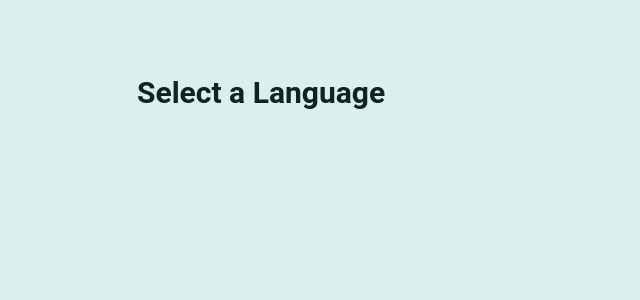
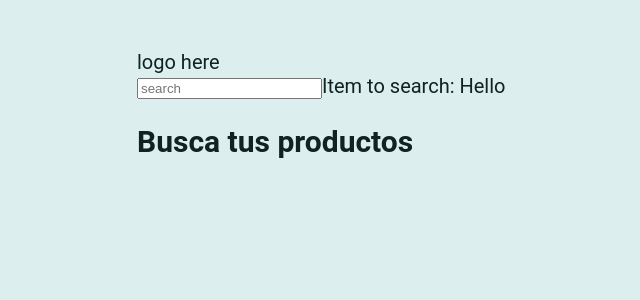
Before and after one commit to diegoferhu/test-meli, a React app: page / in a window 1280 px wide. Shown: the top 300 px of the page, without its empty margins (3-643 px from the left). Built offline with nearby package versions, Linux system fonts and the light colour scheme; the HTML template or start-up script is replaced by a standard one.

Commit message:
:boom: Get data from api

```diff
--- a/src/shared/App.js
+++ b/src/shared/App.js
@@ -3,11 +3,14 @@ import routes from "./routes";
 import { Route, Routes } from "react-router-dom";
 import NoMatch from "./components/NoMatch";
 import "./styles.css";
+import Header from "./components/Header";
+import Layout from "./components/Layout";
 
 export default function App({ serverData = null }) {
   return (
     <React.Fragment>
       <div className="container">
+        <Layout>
           <Routes>
             {routes.map(({ path, fetchInitialData, component: C }) => (
               <Route
@@ -20,6 +23,7 @@ export default function App({ serverData = null }) {
             ))}
             <Route path="*" element={<NoMatch />} />
           </Routes>
+        </Layout>
       </div>
     </React.Fragment>
   );
--- a/src/shared/api.js
+++ b/src/shared/api.js
@@ -1,13 +1,20 @@
-import fetch from 'isomorphic-fetch'
+import fetch from "isomorphic-fetch";
 
-export function fetchPopularRepos (language = 'all') {
-  const encodedURI = encodeURI(`https://api.github.com/search/repositories?q=stars:>1+language:${language}&sort=stars&order=desc&type=Repositories`)
+export function fetchItems(item) {
+  console.log("fetchItems", item);
+  const encodedURI = encodeURI(
+    `https://api.mercadolibre.com/sites/MLA/search?q=:${item}&limit=4`
+  );
 
   return fetch(encodedURI)
     .then((data) => data.json())
-    .then((repos) => repos.items)
+    .then((items) => {
+      const size = 4;
+      items = items.results.slice(0, size);
+      return items;
+    })
     .catch((error) => {
-      console.warn(error)
-      return null
+      console.warn(error);
+      return null;
     });
 }
--- /dev/null
+++ b/src/shared/components/Header.js
@@ -0,0 +1,13 @@
+import React from "react";
+import Search from "./Search";
+
+const Header = () => {
+  return (
+    <div className="header">
+      <div> logo here</div>
+      <Search />
+    </div>
+  );
+};
+
+export default Header;
--- a/src/shared/components/Home.js
+++ b/src/shared/components/Home.js
@@ -1,5 +1,5 @@
 import * as React from "react";
 
 export default function Home() {
-  return <h2>Select a Language</h2>;
+  return <h2>Busca tus productos</h2>;
 }
--- /dev/null
+++ b/src/shared/components/ItemsList.js
@@ -0,0 +1,52 @@
+import * as React from "react";
+import { useSearchParams } from "react-router-dom";
+import { NavLink } from "react-router-dom";
+
+export default function ItemsList({ fetchInitialData, data }) {
+  let [searchParams, setSearchParams] = useSearchParams();
+  const [items, setItems] = React.useState(() => {
+    return __isBrowser__ ? window.__INITIAL_DATA__ : data;
+  });
+
+  const [loading, setLoading] = React.useState(items ? false : true);
+
+  const fetchNewRepos = React.useRef(items ? false : true);
+
+  const id = searchParams.get("search");
+
+  React.useEffect(() => {
+    if (fetchNewRepos.current === true) {
+      setLoading(true);
+
+      fetchInitialData(id).then((items) => {
+        setItems(items);
+        setLoading(false);
+      });
+    } else {
+      fetchNewRepos.current = true;
+    }
+  }, [id, fetchNewRepos]);
+
+  if (loading === true) {
+    return <i className="loading">?????</i>;
+  }
+  console.log("items", items);
+  return (
+    <div className="items-list">
+      {items.map((item) => (
+        <div key={`item-${item.id}`}>
+          <NavLink to={`/items/${item.id}`}>
+            <div>
+              <p>{item.thumbnail}</p>
+            </div>
+            <div>
+              <p>{item.price}</p>
+              <p>{item.title}</p>
+              <p>------------</p>
+            </div>
+          </NavLink>
+        </div>
+      ))}
+    </div>
+  );
+}
--- /dev/null
+++ b/src/shared/components/Layout.js
@@ -0,0 +1,12 @@
+import React from "react";
+import Header from "../components/Header";
+const Layout = ({ children }) => {
+  return (
+    <div className="layout">
+      <Header />
+      {children}
+    </div>
+  );
+};
+
+export default Layout;
--- /dev/null
+++ b/src/shared/components/Search.js
@@ -0,0 +1,30 @@
+import React, { useState, useRef } from "react";
+import { useNavigate } from "react-router-dom";
+
+const Search = () => {
+  const [search, setSearch] = useState("Hello");
+  const navigate = useNavigate();
+
+  const handlerSearch = (e) => {
+    if (e.key === "Enter") {
+      e.preventDefault();
+      setSearch(e.target.value);
+      navigate(`/items?search=${e.target.value}`);
+    }
+  };
+  return (
+    <div>
+      <form>
+        <input
+          name="search"
+          type="text"
+          placeholder="search"
+          onKeyDown={handlerSearch}
+        />
+        Item to search: {search}
+      </form>
+    </div>
+  );
+};
+
+export default Search;
--- a/src/shared/routes.js
+++ b/src/shared/routes.js
@@ -1,10 +1,20 @@
 import Home from "./components/Home";
+import ItemsList from "./components/ItemsList";
+import { fetchItems } from "./api";
 
 const routes = [
   {
     path: "/",
     component: Home,
   },
+  {
+    path: "/items",
+    component: ItemsList,
+    fetchInitialData: (path = "") => {
+      console.log("fetching items", path);
+      return fetchItems(path.split("=").pop());
+    },
+  },
 ];
 
 export default routes;
```
Also changed, not shown: src/server/index.js (line endings or trailing spaces). Lines whose indentation alone changed are shown as unchanged.
